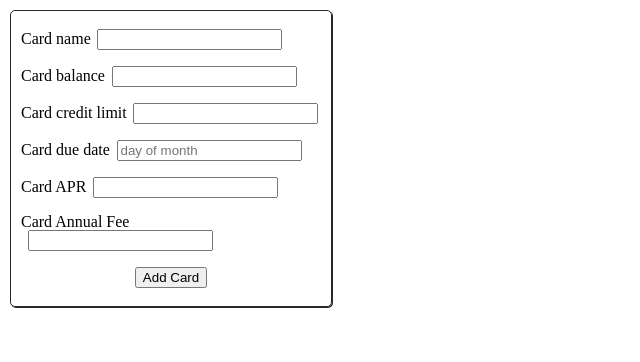
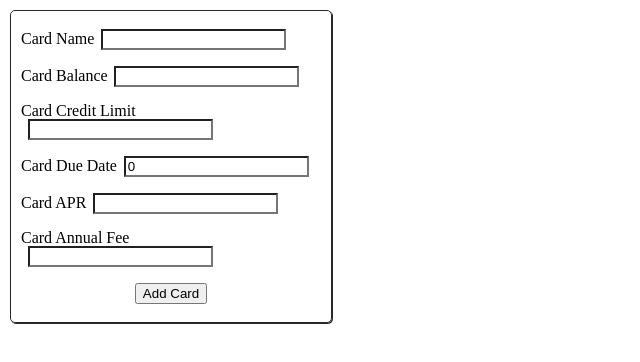
Before and after one commit to jdc-cunningham/finfinite, a React (Create React App) app in the folder reactjs-django/frontend/: page /add-card in a window 1280 px wide. Shown: the top 362 px of the page, without its empty margins (0-640 px from the left). Built offline with nearby package versions, Linux system fonts and the light colour scheme.

Commit message:
condensed code, used iteration to render components, use key in iteration return, style output, have to fix event handlers eg. focus breaks probably wrong references

```diff
--- a/reactjs-django/frontend/src/CreditCard/AddCreditCard.js
+++ b/reactjs-django/frontend/src/CreditCard/AddCreditCard.js
@@ -6,12 +6,88 @@ class AddCreditCard extends Component {
 		super(props);
 		this.state = {
 			errFields: [],
-			'card-name': '',
-			'card-balance': '',
-			'card-credit-limit': '',
-			'card-due-date': '',
-			'card-apr': '',
-			'card-annual-fee': '',
+			formFields: {
+				'card-name': {
+				labelText: 'Card Name',
+				attrs: {
+					'type': 'text',
+					'value': ''
+				},
+				events: {
+					onFocus: this.handleFocus,
+					onChange: this.handleChange
+				},
+				style: '{}'
+				},
+				'card-balance': {
+					labelText: 'Card Balance',
+					attrs: {
+						'type': 'number',
+						'value': '',
+						'step': '0.01'
+					},
+					events: {
+						onFocus: this.handleFocus,
+						onChange: this.handleChange
+					},
+					style: '{}'
+				},
+				'card-credit-limit': {
+					labelText: 'Card Credit Limit',
+					attrs: {
+						'type': 'number',
+						'value': '',
+						'step': '0.01'
+					},
+					events: {
+						onFocus: this.handleFocus,
+						onChange: this.handleChange
+					},
+					style: '{}'
+				},
+				'card-due-date': {
+					labelText: 'Card Due Date',
+					attrs: {
+						'type': 'number',
+						'value': 0,
+						'step': '1',
+						'placeholder': 'day of month',
+						'maxLength': 2,
+						'max': 31,
+					},
+					events: {
+						onFocus: this.handleFocus,
+						onChange: this.handleChange
+					},
+					style: '{}'
+				},
+				'card-apr': {
+					labelText: 'Card APR',
+					attrs: {
+						'type': 'number',
+						'value': '',
+						'step': '0.01'
+					},
+					events: {
+						onFocus: this.handleFocus,
+						onChange: this.handleChange
+					},
+					style: '{}'
+				},
+				'card-annual-fee': {
+					labelText: 'Card Annual Fee',
+					attrs: {
+						'type': 'number',
+						'value': '',
+						'step': '0.01'
+					},
+					events: {
+						onFocus: this.handleFocus,
+						onChange: this.handleChange
+					},
+					style: '{}'
+				}
+			}
 		};
 
 		this.handleChange = this.handleChange.bind(this);
@@ -125,6 +201,8 @@ class AddCreditCard extends Component {
 	}
 
 	render() {
+		const curState = this.state;
+
 		const hasError = (fieldName) => {
 			console.log(this.state);
 			if (this.state.errFields.indexOf(fieldName) !== -1) {
@@ -135,85 +213,42 @@ class AddCreditCard extends Component {
 			}
 		};
 
+		// this was bad data design wasn't aware had to use map for output
+		const formFieldsArr = [];
+
+		Object.keys(curState.formFields).forEach(function (cardInput) {
+			formFieldsArr.push([cardInput, curState.formFields[cardInput]]);
+		});
+
+		const ifSet = (style) => {
+			// this is just filler, wasn't aware non-empty requirement
+			return style === '{}' ? { backgroundColor: 'white' } : style;
+		}
+
+		const formFields = formFieldsArr.map(function (cardInput, key) {
+			var formField = cardInput[1];
+
+			return <div key={ key } className={'form-row' + (hasError(cardInput) ? ' error' : '')}>
+				<label>
+					{ formField.labelText }
+					<input
+						type={ formField.attrs.type }
+						name={ cardInput[0] }
+						step={ formField.attrs.step }
+						maxLength={ formField.attrs.maxLength }
+						placeholder={ formField.attrs.placeholder }
+						max={ formField.attrs.max }
+						value={ formField.attrs.value }
+						onFocus={ formField.events.onFocus }
+						onChange={ formField.events.onChange }
+						style={ ifSet(formField.style) } />
+				</label>
+			</div>;
+		});
+
 		return (
 			<form name="add-credit-card">
-				<div className={'form-row' + (hasError('card-name') ? ' error' : '')}>
-					<label>
-						Card name
-						<input
-							type="text"
-							name="card-name"
-							// value={this.state["card-name"]}
-							onFocus={this.handleFocus}
-							onChange={this.handleChange}
-							style={{
-								/* property: value */
-								/* can put styles */
-							}} />
-					</label>
-				</div>
-				<div className={'form-row' + (hasError('card-balance') ? ' error' : '')}>
-					<label>
-						Card balance
-						<input
-								type="number"
-								name="card-balance"
-								step="0.01"
-								value={this.state.value}
-								onFocus={this.handleFocus}
-								onChange={this.handleChange} />
-					</label>
-				</div>
-				<div className={'form-row' + (hasError('card-credit-limit') ? ' error' : '')}>
-					<label>
-						Card credit limit
-						<input
-								type="number"
-								name="card-credit-limit"
-								step="0.01"
-								value={this.state.value}
-								onFocus={this.handleFocus}
-								onChange={this.handleChange} />
-					</label>
-				</div>
-				<div className={'form-row' + (hasError('card-due-date') ? ' error' : '')}>
-					<label>
-						Card due date
-						<input
-								type="number"
-								name="card-due-date"
-								placeholder="day of month"
-								maxLength={2}
-								max={31}
-								value={this.state.value}
-								onFocus={this.handleFocus}
-								onChange={this.handleChange} />
-					</label>
-				</div>
-				<div className={'form-row' + (hasError('card-apr') ? ' error' : '')}>
-					<label>
-						Card APR
-						<input
-								type="number"
-								name="card-apr"
-								step="0.01"
-								value={this.state.value}
-								onFocus={this.handleFocus}
-								onChange={this.handleChange} />
-					</label>
-				</div>
-				<div className={'form-row' + (hasError('card-annual-fee') ? ' error' : '')}>
-					<label>
-						Card Annual Fee
-						<input
-								type="number"
-								name="card-annual-fee"
-								step="0.01"
-								value={this.state.value}
-								onFocus={this.handleFocus}
-								onChange={this.handleChange} />
-					</label>
-				</div>
+				{ formFields }
 				<div className="form-row center">
 					<button type="button" onClick={this.handleSubmit}>Add Card</button>
 				</div>
```
